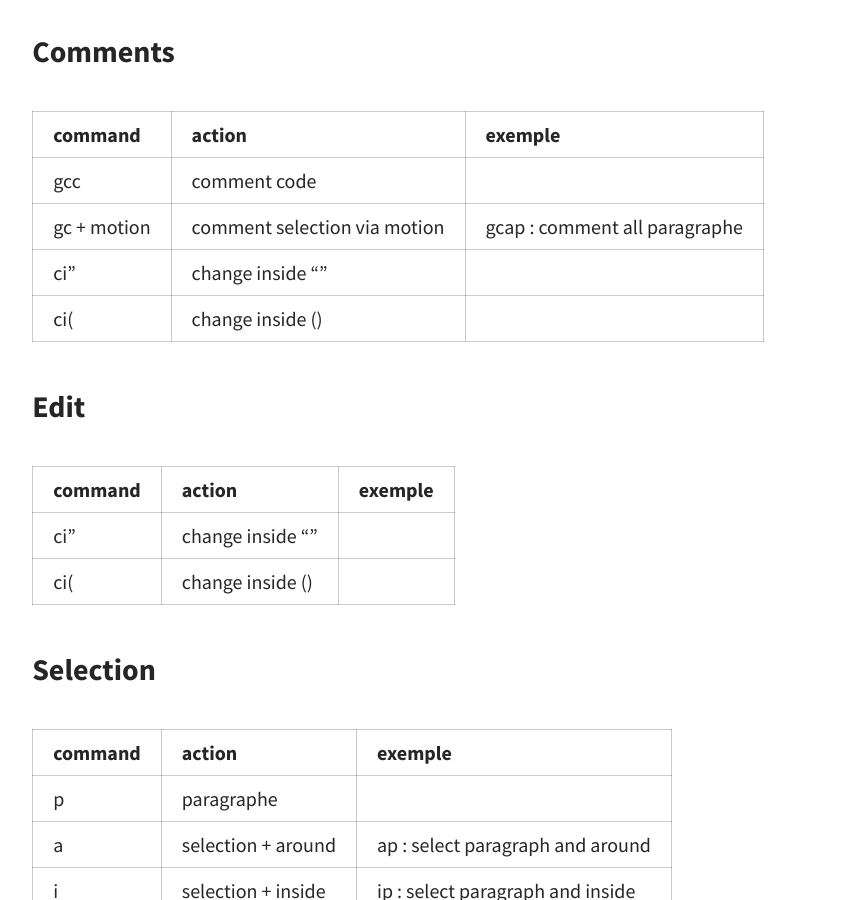
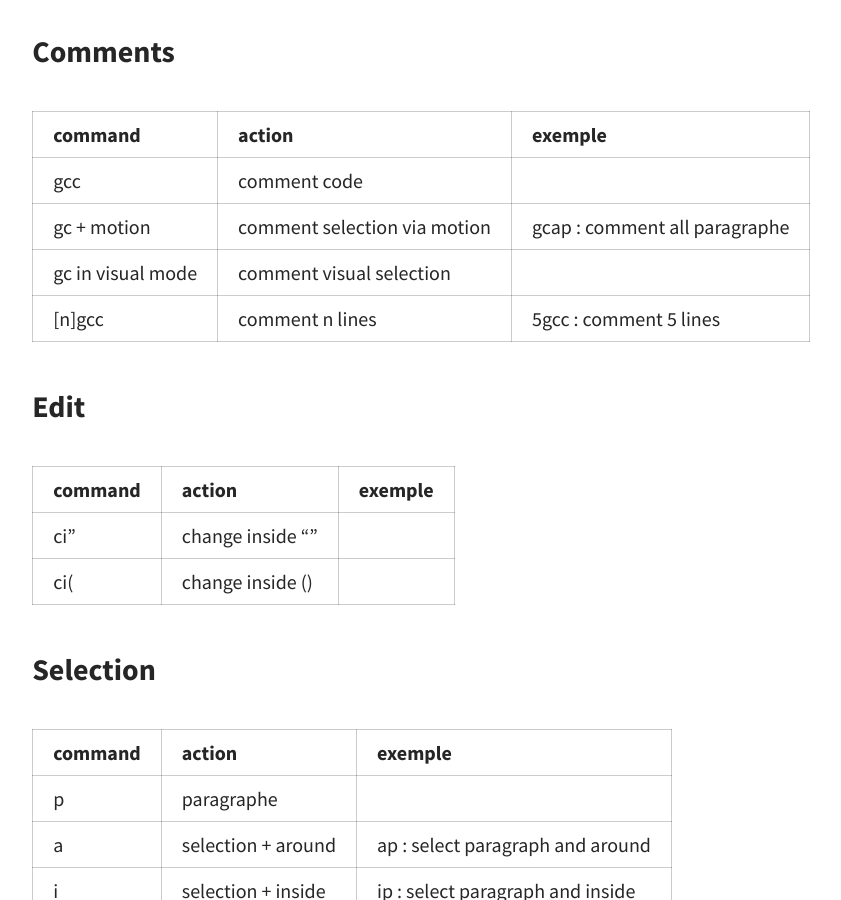
Before and after one commit to cristalcorp/cristalcorp.github.io, a Jekyll site: the page built from _posts/2026-04-08-Nvim.md, in a window 1280 px wide and 900 px high, scrolled down 2218 px. Shown: the whole window, without its empty margins (83-924 px from the left). Built offline with Jekyll 4.4.1, drawn with Linux system fonts in a browser that asks for light colours; a script that is not in the unit is left out.

Commit message:
vim motions table

```diff
--- a/_posts/2026-04-08-Nvim.md
+++ b/_posts/2026-04-08-Nvim.md
@@ -76,12 +76,13 @@ require('nvim-treesitter').setup {
 
 ### Comments
 
-| command     | action                       | exemple                       |
-|-------------|------------------------------|-------------------------------|
-| gcc         | comment code                 |                               |
-| gc + motion | comment selection via motion | gcap : comment all paragraphe |
-| ci"         | change inside ""             |                               |
-| ci(         | change inside ()             |                               |
+| command           | action                       | exemple                       |
+|-------------------|------------------------------|-------------------------------|
+| gcc               | comment code                 |                               |
+| gc + motion       | comment selection via motion | gcap : comment all paragraphe |
+| gc in visual mode | comment visual selection     |                               |
+| [n]gcc            | comment n lines              | 5gcc : comment 5 lines        |
+
 
 ### Edit
 
```
